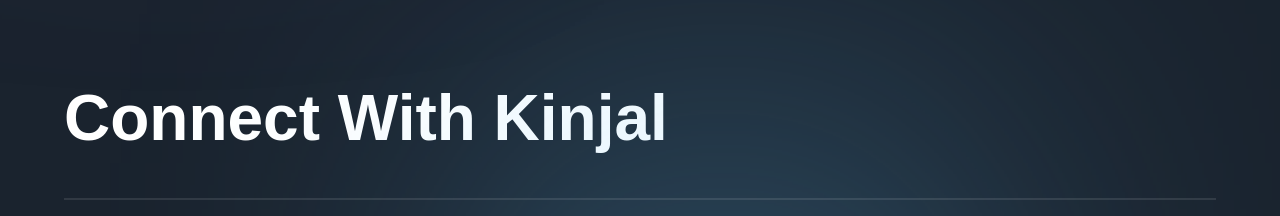
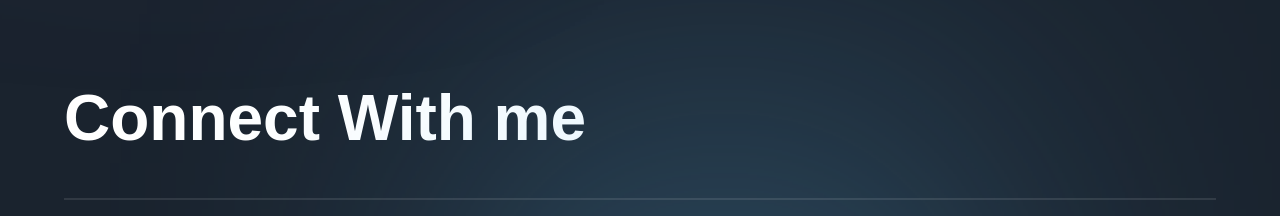
Before and after one commit to jainKinjal02/aboutMe, a Next.js app: page / in a window 1280 px wide. Shown: the part 7461-7677 px from the top of the page. Built offline with nearby package versions, Linux system fonts and the light colour scheme; a web font is replaced by a local one.

Commit message:
Added footer's message

```diff
--- a/components/Footer.jsx
+++ b/components/Footer.jsx
@@ -16,7 +16,7 @@ const Footer = () => (
     <div className='footer-gradient'/>
     <div className={`${styles.innerWidth} mx-auto flex flex-col gap-8`}>
       <div className='flex items-center justify-between flex-wrap gap-5'>
-        <h4 className='font-bold md:text-[64px] text-[44px] text-white'>Connect With Kinjal</h4>
+        <h4 className='font-bold md:text-[64px] text-[44px] text-white'>Connect With me</h4>
       { /* <button type='button' className='flex items-center h-fit py-4 px-6 bg-[#25618b] rounded-[32px] gap-[12px]' >
           <img src='/headset.svg' alt='headset'
           className='w-[24px] h-[24px] object-contain'/>
```
